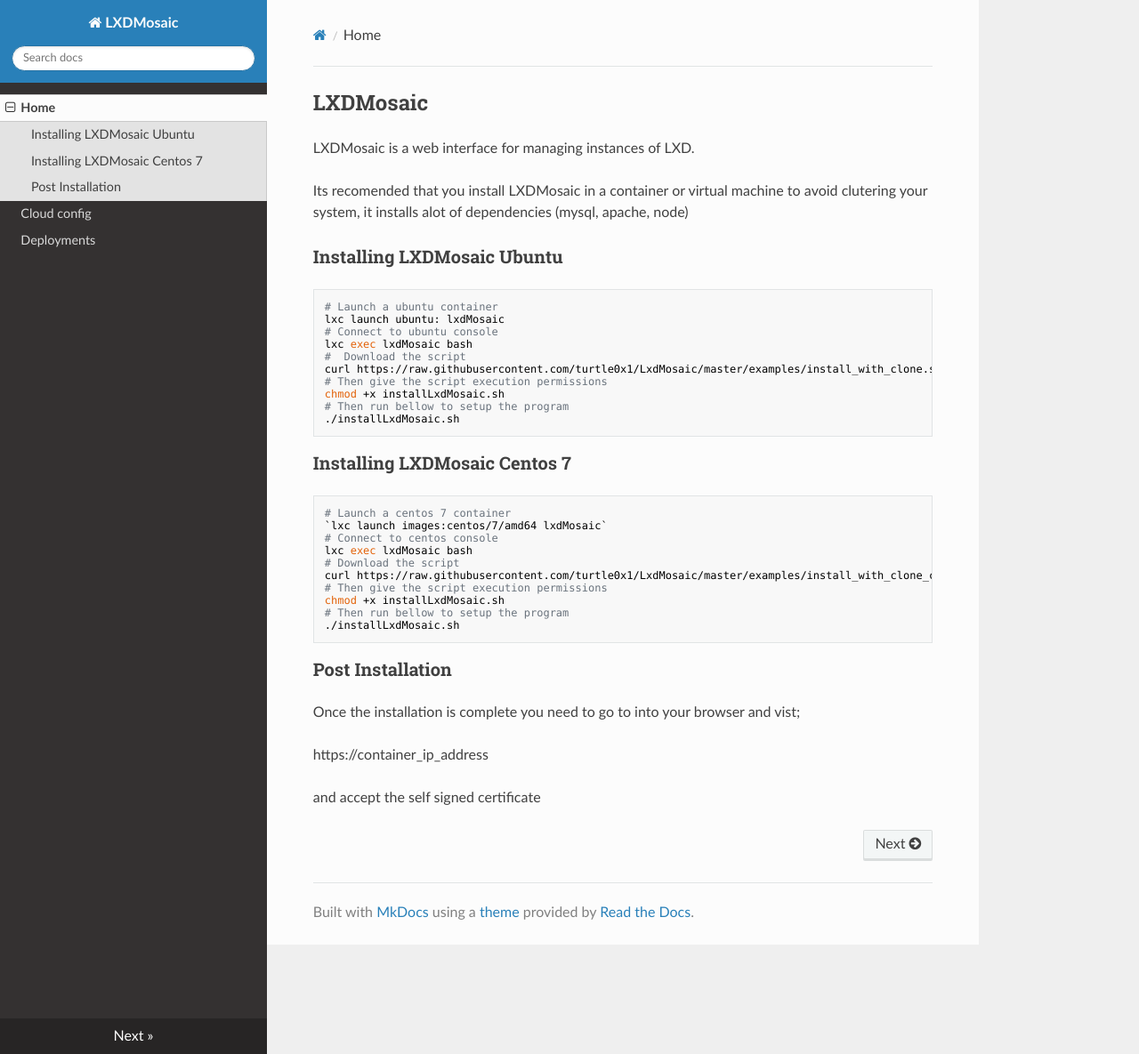
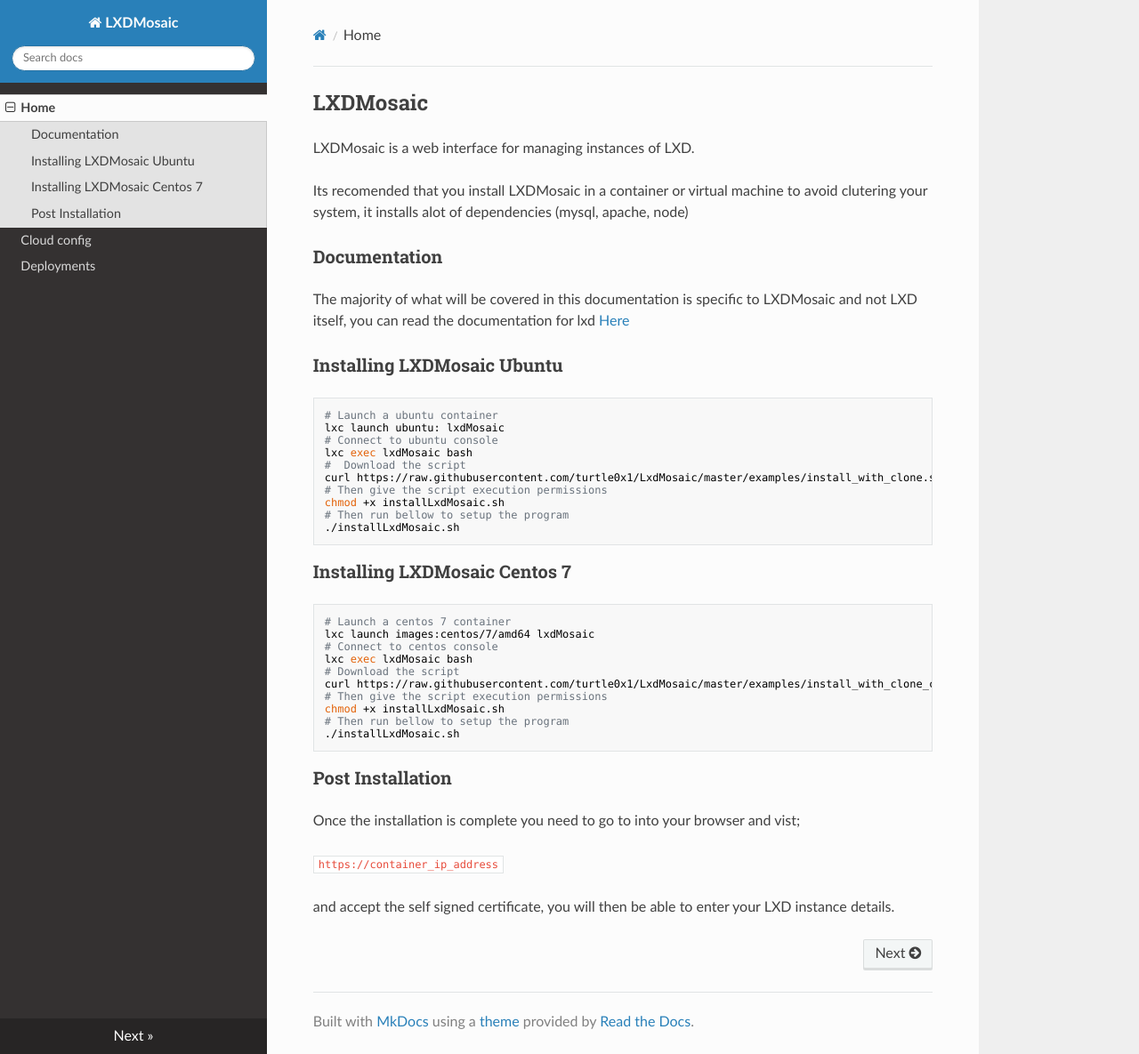
Before and after one commit to turtle0x1/LxdMosaic, an MkDocs documentation site: the page built from docs/index.md, in a window 1280 px wide and 1185 px high. Shown: the whole window at 89% size. Built offline with MkDocs 1.6.1, drawn with Linux system fonts in a browser that asks for light colours; nearby versions of some CDN libraries.

Commit message:
Minor tweaks

````diff
--- a/docs/index.md
+++ b/docs/index.md
@@ -4,6 +4,11 @@
 
 Its recomended that you install LXDMosaic in a container or virtual machine to avoid
 clutering your system, it installs alot of dependencies (mysql, apache, node)
+
+### Documentation
+
+The majority of what will be covered in this documentation is specific to LXDMosaic
+and not LXD itself, you can read the documentation for lxd <a href="https://lxd.readthedocs.io/" target="_blank"> Here </a>
 
 ### Installing LXDMosaic Ubuntu
 ```
@@ -21,7 +26,7 @@
 ### Installing LXDMosaic Centos 7
 ```
 # Launch a centos 7 container
-`lxc launch images:centos/7/amd64 lxdMosaic`
+lxc launch images:centos/7/amd64 lxdMosaic
 # Connect to centos console
 lxc exec lxdMosaic bash
 # Download the script
@@ -35,6 +40,7 @@
 ### Post Installation
 Once the installation is complete you need to go to into your browser and vist;
 
-https://container_ip_address
+`https://container_ip_address`
 
-and accept the self signed certificate
+and accept the self signed certificate, you will then be able to enter your LXD instance
+details.
````
